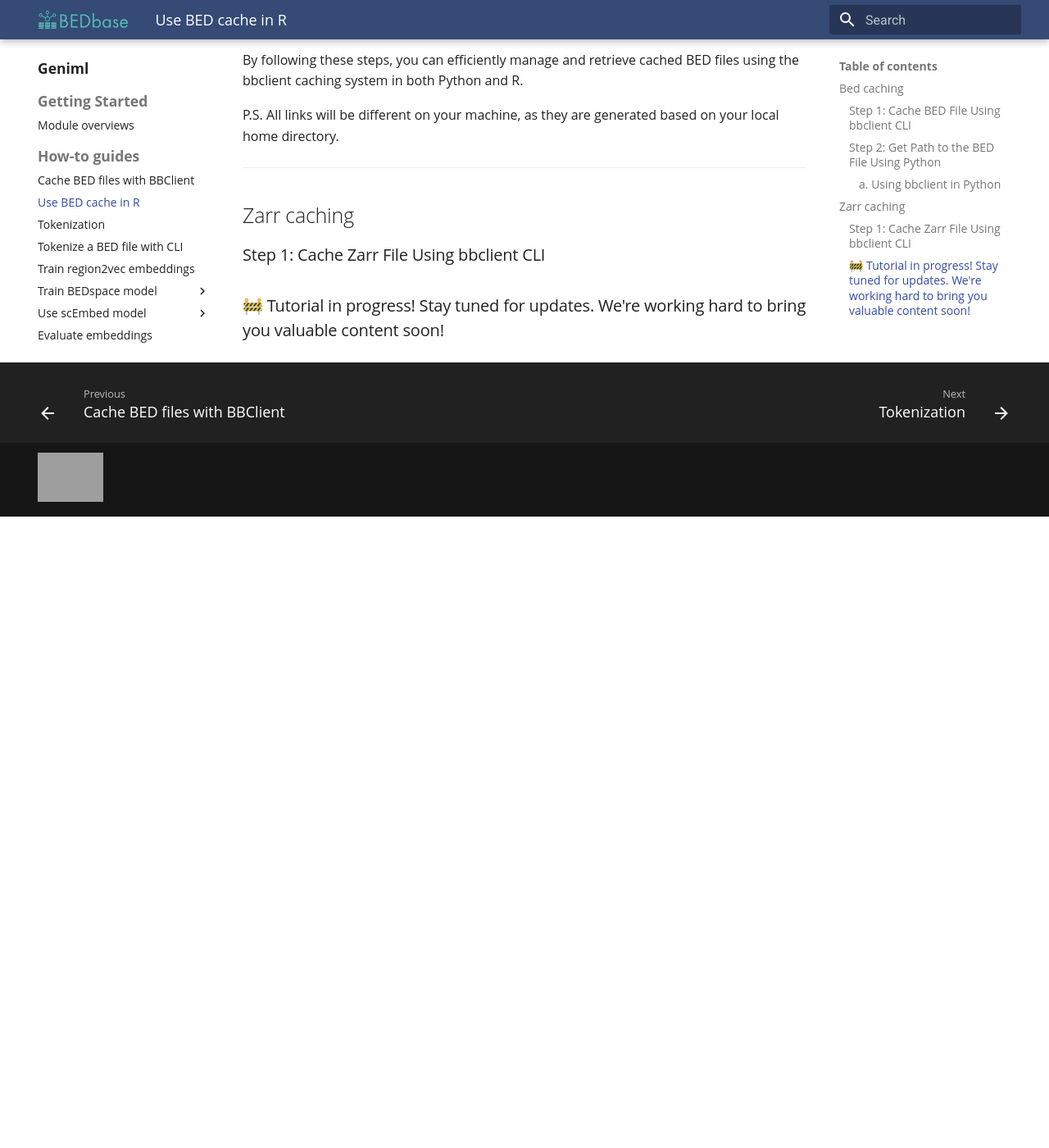
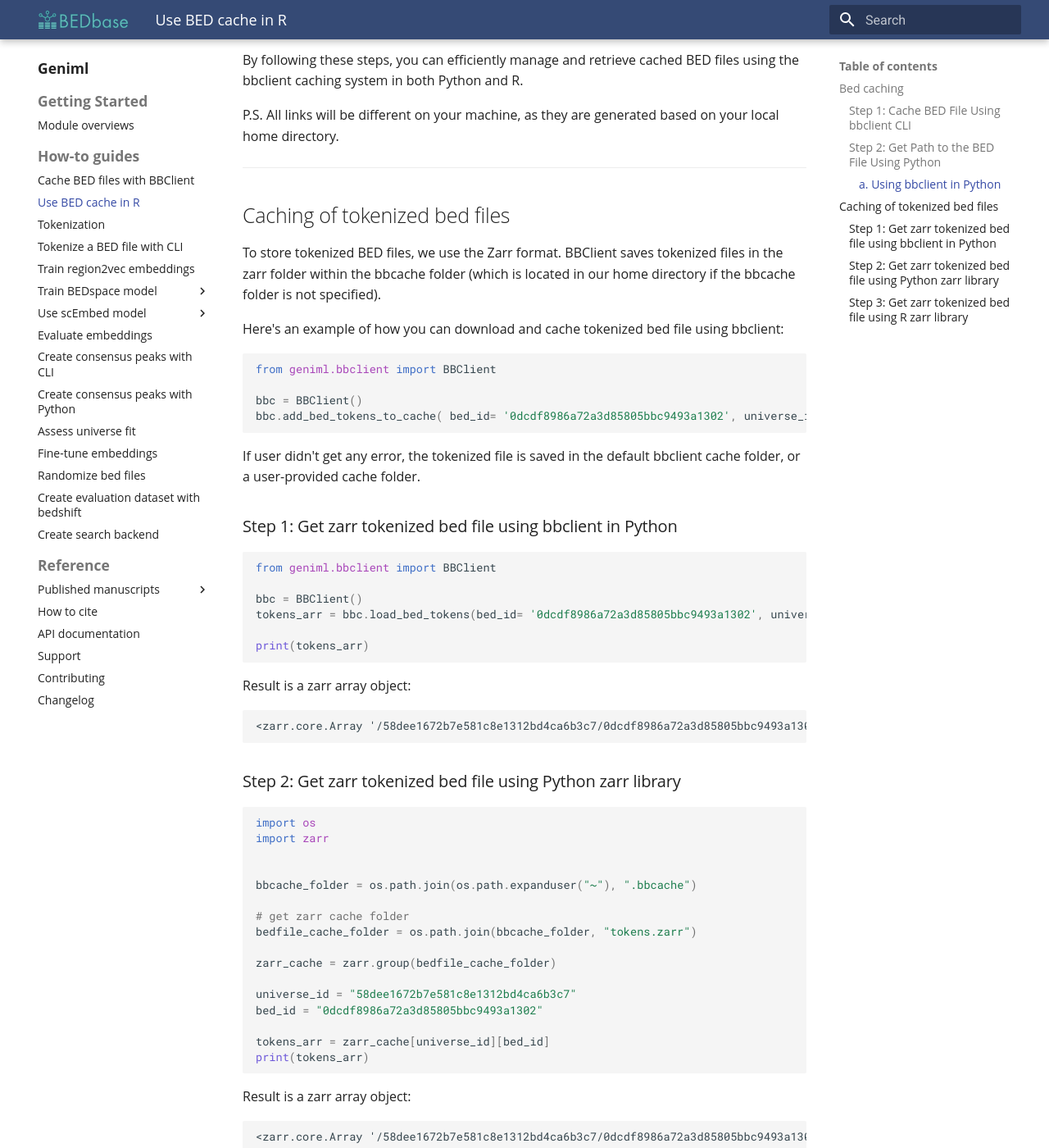
Before and after one commit to databio/bedbase, an MkDocs documentation site: the page built from docs/geniml/tutorials/pyBiocFileCache.md, in a window 1280 px wide and 1400 px high, scrolled down 1969 px. Shown: the whole window at 82% size. Built offline with MkDocs 1.6.1 and Material for MkDocs 9.7.7, drawn with Linux system fonts in a browser that asks for light colours; before the commit the page ends 2599 px from its top, so only the background shows below that; some of the changed text lies outside the part shown; grey boxes are pictures that could not be loaded.

Commit message:
Added zarr R tutorial

````diff
--- a/docs/geniml/tutorials/pyBiocFileCache.md
+++ b/docs/geniml/tutorials/pyBiocFileCache.md
@@ -97,9 +97,68 @@
 ____
 
 
-## Zarr caching
+## Caching of tokenized bed files
 
-### Step 1: Cache Zarr File Using bbclient CLI
+To store tokenized BED files, we use the Zarr format.
+BBClient saves tokenized files in the zarr folder within the bbcache folder (which is located in our home directory if the bbcache folder is not specified).
+
+Here's an example of how you can download and cache tokenized bed file using bbclient:
+```python
+from geniml.bbclient import BBClient
+
+bbc = BBClient()
+bbc.add_bed_tokens_to_cache( bed_id= '0dcdf8986a72a3d85805bbc9493a1302', universe_id= '58dee1672b7e581c8e1312bd4ca6b3c7')
+```
+If user didn't get any error, the tokenized file is saved in the default bbclient cache folder, or a user-provided cache folder.
 
 
-### 🚧 Tutorial in progress! Stay tuned for updates. We're working hard to bring you valuable content soon!
+### Step 1: Get zarr tokenized bed file using bbclient in Python
+```python
+from geniml.bbclient import BBClient
+
+bbc = BBClient()
+tokens_arr = bbc.load_bed_tokens(bed_id= '0dcdf8986a72a3d85805bbc9493a1302', universe_id= '58dee1672b7e581c8e1312bd4ca6b3c7')
+
+print(tokens_arr)
+```
+Result is a zarr array object:
+```text
+<zarr.core.Array '/58dee1672b7e581c8e1312bd4ca6b3c7/0dcdf8986a72a3d85805bbc9493a1302' (29438,) int64>
+```
+
+### Step 2: Get zarr tokenized bed file using Python zarr library
+```python
+import os
+import zarr
+
+
+bbcache_folder = os.path.join(os.path.expanduser("~"), ".bbcache")
+
+# get zarr cache folder
+bedfile_cache_folder = os.path.join(bbcache_folder, "tokens.zarr")
+
+zarr_cache = zarr.group(bedfile_cache_folder)
+
+universe_id = "58dee1672b7e581c8e1312bd4ca6b3c7"
+bed_id = "0dcdf8986a72a3d85805bbc9493a1302"
+
+tokens_arr = zarr_cache[universe_id][bed_id]
+print(tokens_arr)
+```
+Result is a zarr array object:
+```text
+<zarr.core.Array '/58dee1672b7e581c8e1312bd4ca6b3c7/0dcdf8986a72a3d85805bbc9493a1302' (29438,) int64>
+```
+
+### Step 3: Get zarr tokenized bed file using R zarr library
+```R
+## we need BiocManager to perform the installation
+if (!require("BiocManager", quietly = TRUE))
+    install.packages("BiocManager")
+## install Rarr
+BiocManager::install("Rarr")
+
+library(Rarr)
+
+```
+🚧 Use `Rarr` library to open zarr file: https://github.com/grimbough/Rarr?tab=readme-ov-file
````
